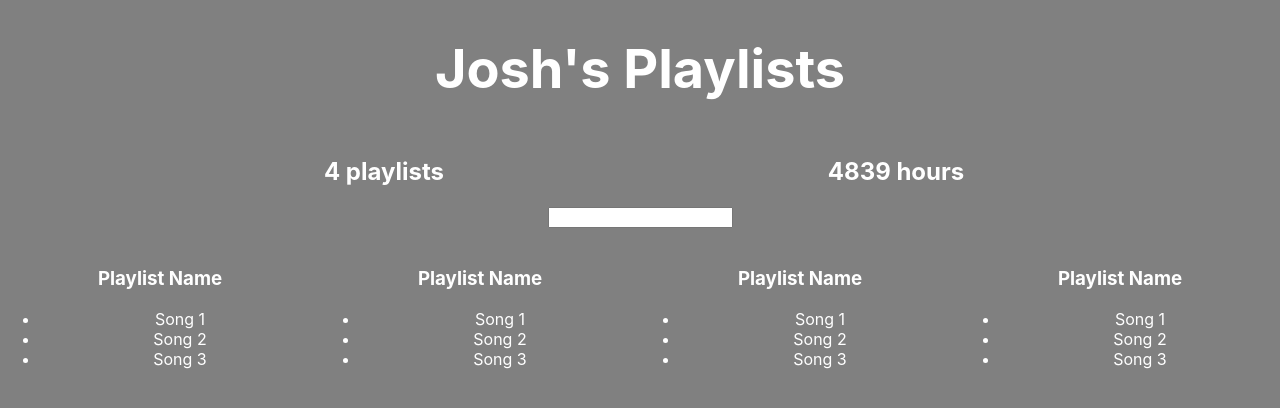
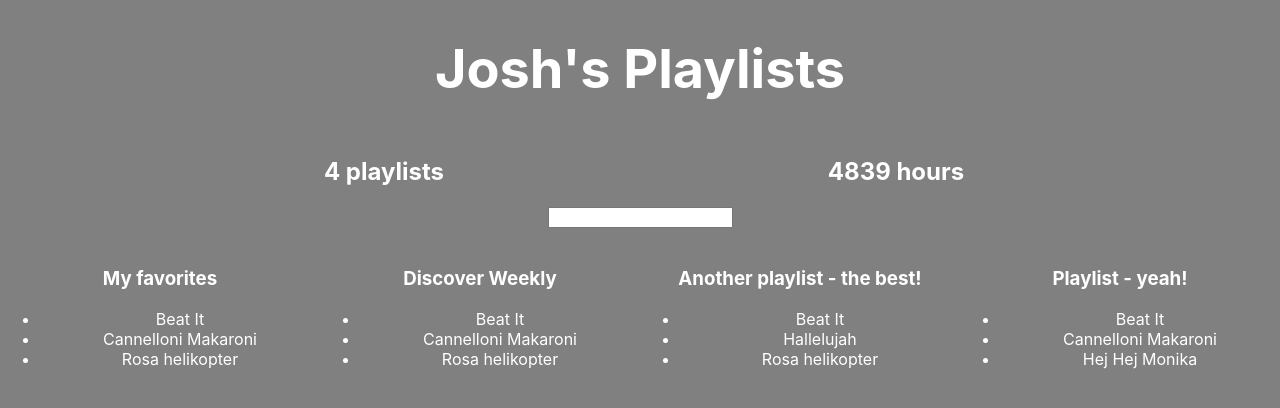
Before and after one commit to JoshAubrey/better-playlists, a React (Create React App) app: page / in a window 1280 px wide. Shown: the top 408 px of the page. Built offline with nearby package versions, Linux system fonts and the light colour scheme.

Commit message:
dynamic listing of fake server playlists data

```diff
--- a/src/App.js
+++ b/src/App.js
@@ -29,7 +29,7 @@
         name: 'Another playlist - the best!',
         songs: [
           {name: 'Beat It', duration: 1345},
-          {name: 'Cannelloni Makaroni', duration: 1236},
+          {name: 'Hallelujah', duration: 1236},
           {name: 'Rosa helikopter', duration: 70000}
         ]
       },
@@ -38,7 +38,7 @@
         songs: [
           {name: 'Beat It', duration: 1345},
           {name: 'Cannelloni Makaroni', duration: 1236},
-          {name: 'Rosa helikopter', duration: 70000}
+          {name: 'Hej Hej Monika', duration: 70000}
         ]
       }
     ]
@@ -83,12 +83,17 @@
 }
 
 class Playlist extends Component{
-  render (){
+  render() {
+    let playlist = this.props.playlist
     return (
       <div style={{...defaultStyle, display:'inline-block', width: "25%"}}>
         <img/>
-        <h3>Playlist Name</h3>
-        <ul><li>Song 1</li><li>Song 2</li><li>Song 3</li></ul>
+        <h3>{playlist.name}</h3>
+        <ul>
+          {playlist.songs.map(song =>
+            <li>{song.name}</li>
+            )}
+          </ul>
       </div>
     );
   }
@@ -106,6 +111,7 @@
   }
 
   render() {
+
   return (
     <div className="App">
       {this.state.serverData.user ?
@@ -116,14 +122,13 @@
           <PlaylistCounter playlists={this.state.serverData.user.playlists}/>
           <HoursCounter playlists={this.state.serverData.user.playlists}/>
           <Filter/>
-          <Playlist/>
-          <Playlist/>
-          <Playlist/>
-          <Playlist/>
+          {this.state.serverData.user.playlists.map(playlist =>
+              <Playlist playlist={playlist} />
+            )}
         </div> : <h1 style={defaultStyle}>Loading...</h1>
         }
       </div>
-  );
+    );
   }
 }
 
```
